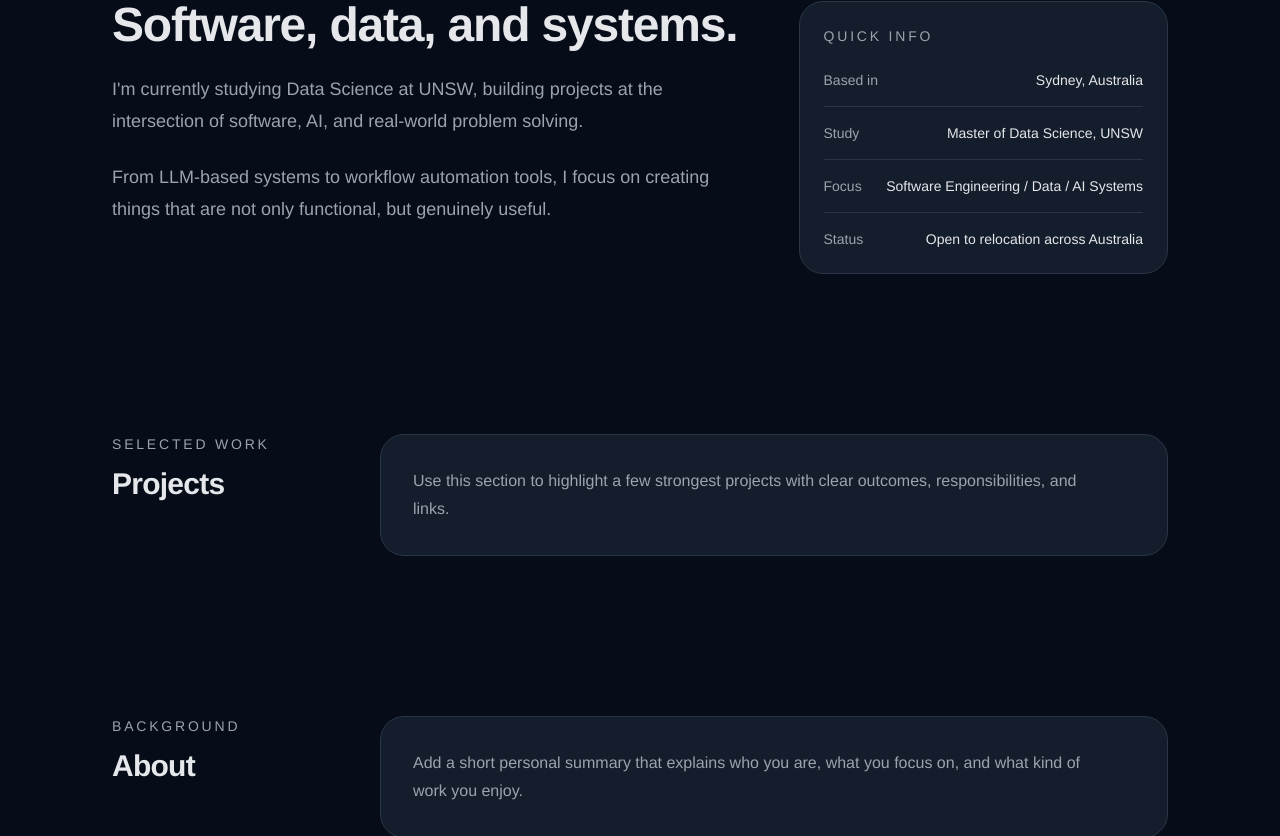
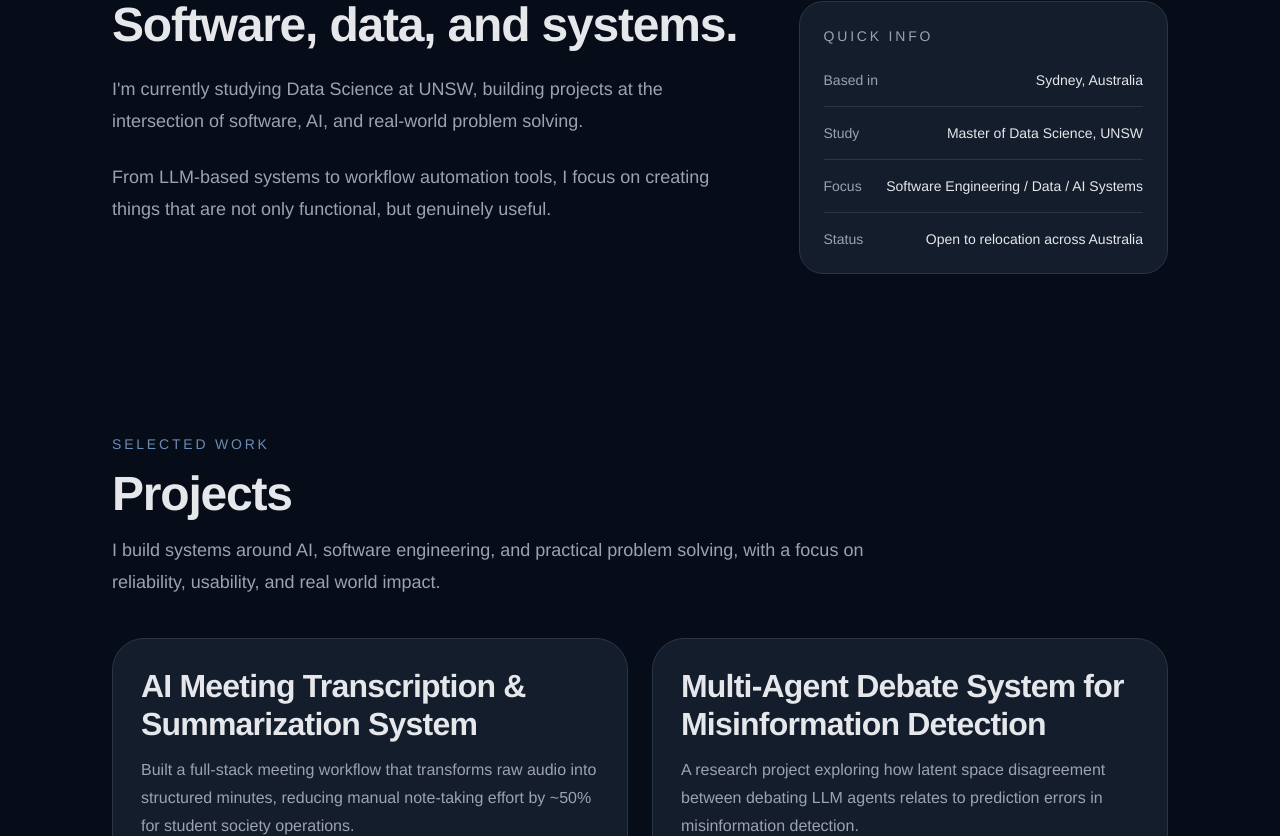
Before and after one commit to ditafy/devin-portfolio, a Next.js app: page / in a window 1280 px wide. Shown: the part 879-1715 px from the top of the page. Built offline with nearby package versions, Linux system fonts and the light colour scheme.

Commit message:
finish the project section

```diff
--- a/app/globals.css
+++ b/app/globals.css
@@ -7,7 +7,11 @@
   --card: #141d2b;
   --border: #2b3545;
   --surface: #0f172a;
-  --accent: #cbd5e1;
+  --accent: #6b8db5;
+  --accent-border: rgba(107, 141, 181, 0.35);
+  --accent-surface: rgba(107, 141, 181, 0.12);
+  --accent-surface-strong: rgba(107, 141, 181, 0.2);
+  --accent-glow: rgba(107, 141, 181, 0.26);
 }
 
 @theme inline {
--- a/app/page.tsx
+++ b/app/page.tsx
@@ -2,17 +2,11 @@ import {
   ContentSection,
   HeroSection,
   OpeningScreen,
+  ProjectsSection,
   SectionShell,
 } from "@/components/portfolio";
 
 const portfolioSections = [
-  {
-    id: "projects",
-    eyebrow: "Selected work",
-    title: "Projects",
-    description:
-      "Use this section to highlight a few strongest projects with clear outcomes, responsibilities, and links.",
-  },
   {
     id: "about",
     eyebrow: "Background",
@@ -50,6 +44,7 @@ export default function Home() {
       <HeroSection />
 
       <div className="mx-auto flex w-full max-w-6xl flex-col px-6 pb-16 sm:px-8 lg:px-12">
+        <ProjectsSection />
         {portfolioSections.map((section) => (
           <SectionShell
             key={section.id}
--- a/components/portfolio/hero-section.tsx
+++ b/components/portfolio/hero-section.tsx
@@ -24,7 +24,7 @@ export function HeroSection() {
           <dl className="mt-6 space-y-4 text-sm text-muted">
             <div className="flex items-center justify-between gap-4 border-b border-border pb-4">
               <dt>Based in</dt>
-              <dd className="text-left text-text">Sydney, Australia</dd>
+              <dd className="text-right text-text">Sydney, Australia</dd>
             </div>
             <div className="flex items-center justify-between gap-4 border-b border-border pb-4">
               <dt>Study</dt>
--- a/components/portfolio/index.ts
+++ b/components/portfolio/index.ts
@@ -1,4 +1,5 @@
 export { ContentSection } from "./content-section";
 export { HeroSection } from "./hero-section";
 export { OpeningScreen } from "./opening-screen";
+export { ProjectsSection } from "./projects-section";
 export { SectionShell } from "./section-shell";
--- /dev/null
+++ b/components/portfolio/projects-section.tsx
@@ -0,0 +1,211 @@
+const featuredProjects = [
+  {
+    title: "AI Meeting Transcription & Summarization System",
+    summary:
+      "Built a full-stack meeting workflow that transforms raw audio into structured minutes, reducing manual note-taking effort by ~50% for student society operations.",
+    problem:
+      "Manual meeting notes were inconsistent, time-consuming, and difficult to standardize across student society operations.",
+    solution:
+      "Developed a full-stack pipeline that converts meeting audio into structured summaries with agenda, key decisions, action items.",
+    impact:
+      "Placeholder text for the measurable result, impact, or takeaway from the work.",
+    tags: ["Python", "FastAPI", "Speech to Text", "NLP Pipeline", "REST API"],
+    githubLink: 'https://github.com/ditafy/minutes-generator',
+  },
+  {
+    title: "Multi-Agent Debate System for Misinformation Detection",
+    summary:
+      "A research project exploring how latent space disagreement between debating LLM agents relates to prediction errors in misinformation detection.",
+    problem:
+      "Multi-agent debate can improve reasoning, but incorrect predictions are still hard to detect before deployment.",
+    solution:
+      "Measured disagreement in agents’ final layer during debate and analyzed its relationship with final prediction errors.",
+    impact:
+      "Placeholder text for the measurable result, impact, or takeaway from the work.",
+    tags: ["Python", "PyTorch", "LLMs", "Multi-Agent System", "Latent Space"],
+    githubLink: 'https://github.com/ditafy/ed2d-latent-disagreement',
+  },
+] as const;
+
+const supportingProjects = [
+  {
+    title: "NSW Opal Tap On/Off Usage Dashboard",
+    summary:
+      "Built an interactive dashboard analyzing Opal transport usage patterns across time, location, and transport modes in NSW.",
+    tags: ["R", "Shiny", "Data Visualization"],
+    linkLabel: "View project",
+  },
+  {
+    title: "Route Planning System",
+    summary:
+      "Implemented a weighted directed graph and shortest path search system to optimize route planning across multiple locations and transport paths.",
+    tags: ["C", "Data Structures", "Graph Theory"],
+    linkLabel: "View project",
+  },
+  {
+    title: "Portfolio Website",
+    summary:
+      "Designed and built a personal portfolio website with Next.js and Tailwind CSS to showcase projects, technical work, and professional experience.",
+    tags: ["Next.js", "TypeScript", "Frontend"],
+    linkLabel: "View project",
+  },
+] as const;
+
+function FeaturedProjectCard({
+  title,
+  summary,
+  problem,
+  solution,
+  tags,
+  githubLink,
+}: (typeof featuredProjects)[number]) {
+  return (
+    <article className="rounded-[2rem] border border-border bg-card p-6 sm:p-7">
+      <div className="space-y-6">
+        <div className="space-y-4">
+          <div className="space-y-3">
+            <h3 className="max-w-3xl text-2xl font-semibold tracking-tight text-text sm:text-[2rem] sm:leading-[1.2]">
+              {title}
+            </h3>
+            <p className="max-w-4xl text-sm leading-7 text-muted sm:text-base">
+              {summary}
+            </p>
+          </div>
+        </div>
+
+        <div className="grid gap-6 border-t border-border pt-6 md:grid-cols-2">
+          <div className="space-y-2">
+            <p className="text-xs font-medium uppercase tracking-[0.18em] text-accent">
+              Problem
+            </p>
+            <p className="text-sm leading-7 text-muted">{problem}</p>
+          </div>
+          <div className="space-y-2 border-border md:border-l md:pl-6">
+            <p className="text-xs font-medium uppercase tracking-[0.18em] text-accent">
+              Solution
+            </p>
+            <p className="text-sm leading-7 text-muted">{solution}</p>
+          </div>
+        </div>
+
+        <div className="space-y-3 border-t border-border pt-6">
+          <p className="text-xs font-medium uppercase tracking-[0.18em] text-accent">
+            Tech stack
+          </p>
+          <div className="flex flex-wrap gap-2">
+            {tags.map((tag) => (
+              <span
+                key={tag}
+                className="rounded-full border border-border bg-surface/60 px-3 py-1.5 text-xs text-text"
+              >
+                {tag}
+              </span>
+            ))}
+          </div>
+        </div>
+
+        <div className="flex flex-wrap items-center justify-between gap-4 pt-2">
+          <div className="inline-flex min-h-9 items-center gap-2 rounded-xl border border-border px-4 text-sm text-text transition-colors hover:border-[var(--accent-border)] hover:text-accent">
+            <a href={githubLink} target="_blank" rel="noopener noreferrer">
+              GitHub
+            </a>
+            <img src='/GitHub_Invertocat_White.png' alt='GitHub Icon' className="h-4 w-4"/>
+          </div>
+        </div>
+      </div>
+    </article>
+  );
+}
+
+function SupportingProjectCard({
+  title,
+  summary,
+  tags,
+  linkLabel,
+}: (typeof supportingProjects)[number]) {
+  return (
+    <article className="rounded-[1.75rem] border border-border bg-card p-5 sm:p-6">
+      <div className="space-y-5">
+
+        <div className="space-y-3">
+          <h3 className="text-2xl font-semibold tracking-tight text-text">
+            {title}
+          </h3>
+          <p className="text-sm leading-7 text-muted">{summary}</p>
+        </div>
+
+        <div className="flex flex-wrap gap-2">
+          {tags.map((tag) => (
+            <span
+              key={tag}
+              className="rounded-full border border-border bg-surface/60 px-3 py-1.5 text-xs text-text"
+            >
+              {tag}
+            </span>
+          ))}
+        </div>
+      </div>
+    </article>
+  );
+}
+
+export function ProjectsSection() {
+  return (
+    <section id="projects" className="py-16 scroll-mt-24 sm:py-20">
+      <div className="space-y-8 sm:space-y-10">
+        <div className="max-w-3xl space-y-4">
+          <p className="text-sm font-medium uppercase tracking-[0.2em] text-accent">
+            Selected work
+          </p>
+          <h2 className="text-4xl font-semibold tracking-tight text-text sm:text-5xl">
+            Projects
+          </h2>
+          <p className="text-base leading-8 text-muted sm:text-lg">
+            I build systems around AI, software engineering,
+            and practical problem solving, with a focus on reliability,
+            usability, and real world impact.
+          </p>
+        </div>
+
+        <div className="grid gap-6 xl:grid-cols-2">
+          {featuredProjects.map((project) => (
+            <FeaturedProjectCard key={project.title} {...project} />
+          ))}
+        </div>
+
+        <div className="space-y-5 pt-2">
+          <p className="text-sm font-medium uppercase tracking-[0.2em] text-accent">
+            More projects
+          </p>
+          <div className="grid gap-6 lg:grid-cols-3">
+            {supportingProjects.map((project) => (
+              <SupportingProjectCard key={project.title} {...project} />
+            ))}
+          </div>
+        </div>
+
+        <article className="rounded-[2rem] border border-border bg-card p-6 sm:p-8">
+          <div className="flex flex-col gap-6 lg:flex-row lg:items-center lg:justify-between">
+            <div className="flex items-start gap-5">
+              <div className="flex h-14 w-14 shrink-0 items-center justify-center rounded-2xl border border-border bg-surface/60 text-2xl text-text">
+              <img src='/GitHub_Invertocat_White.png' alt='GitHub Icon' className="h-8 w-8"/>
+              </div>
+              <div className="max-w-3xl space-y-2">
+                <h3 className="text-2xl font-semibold tracking-tight text-text">
+                  More projects and experiments
+                </h3>
+                <p className="text-base leading-7 text-muted">
+                  Experiments, research work, and the messy process behind the polished systems.
+                </p>
+              </div>
+            </div>
+
+            <a href="https://github.com/ditafy" target="_blank" rel="noopener noreferrer" className="inline-flex min-h-12 items-center justify-center rounded-xl border border-border px-5 text-sm text-text transition-colors hover:border-[var(--accent-border)] hover:text-accent">
+              Visit GitHub
+            </a>
+          </div>
+        </article>
+      </div>
+    </section>
+  );
+}
```
Also changed, not shown: public/GitHub_Invertocat_White.png (added), public/github-icon.svg (added).
